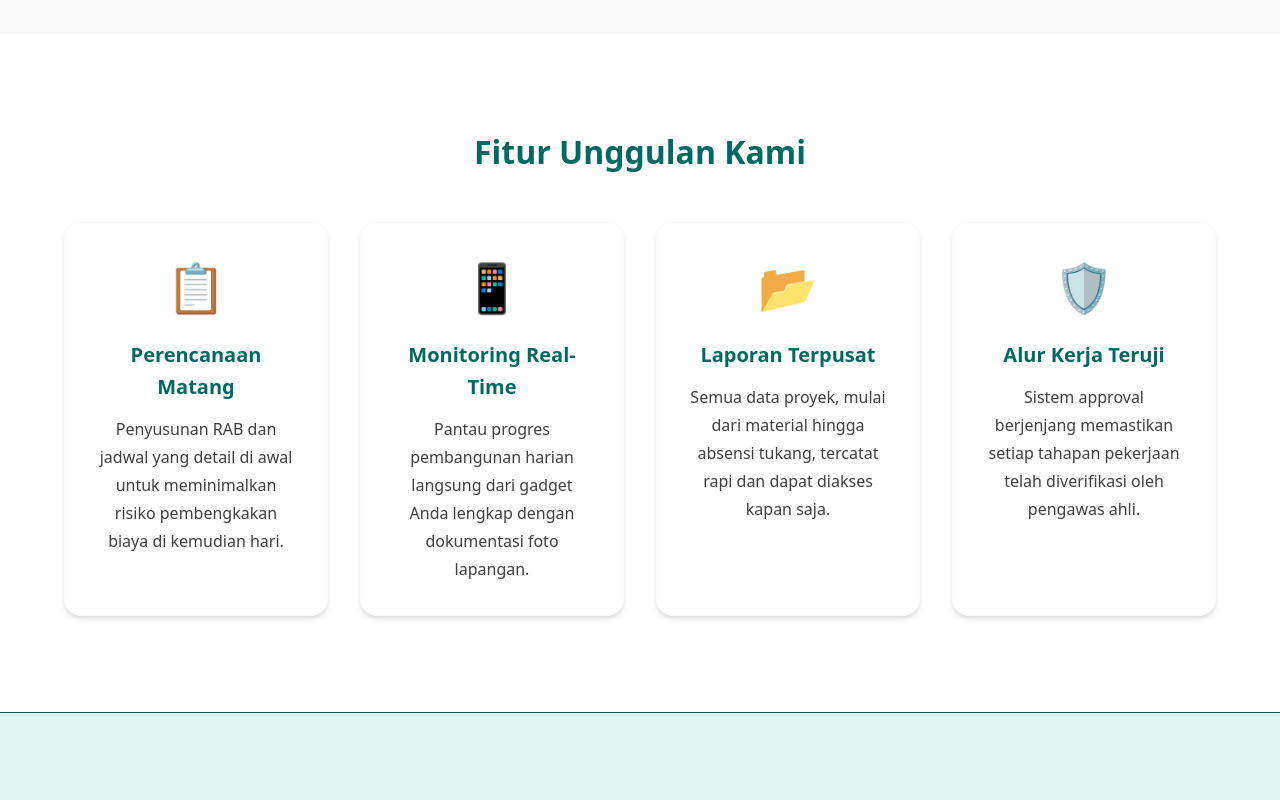
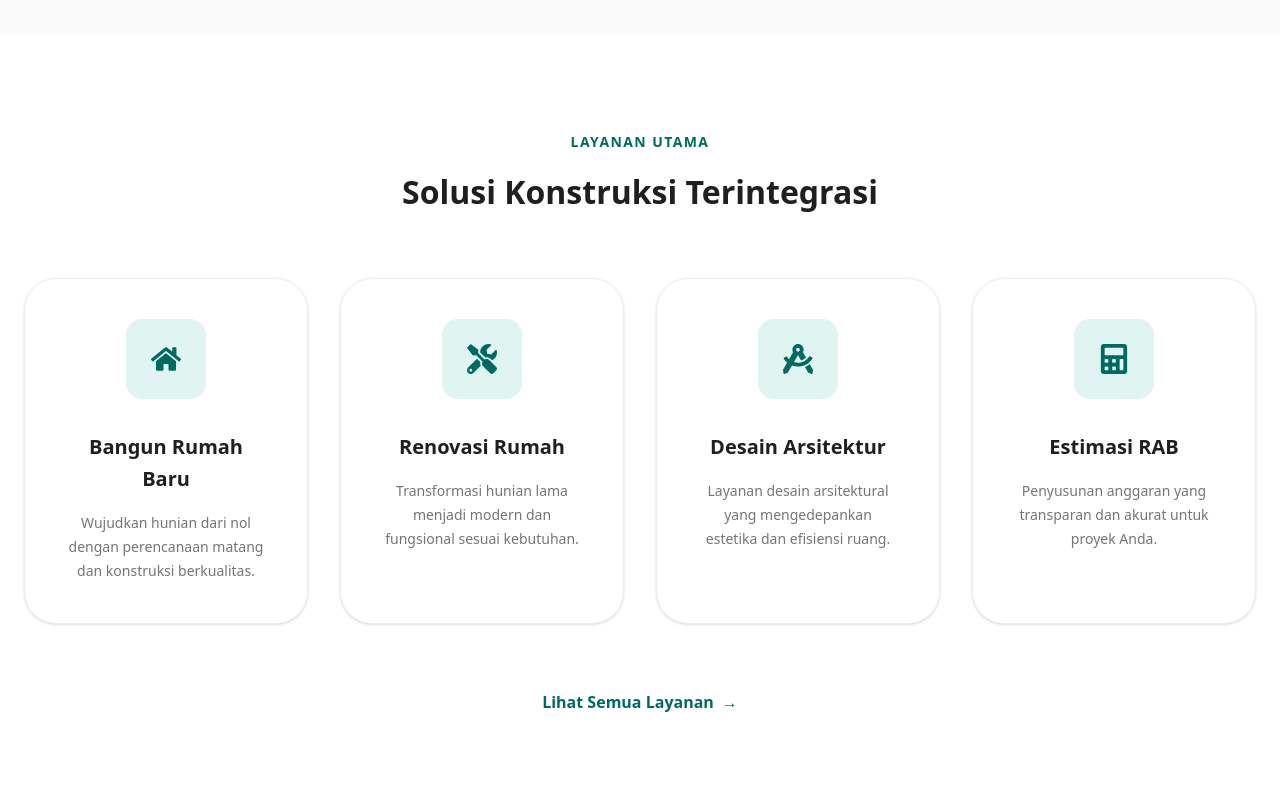
Before and after one commit to syahputrawork98-sketch/RKK-RumahKuKontruksi, a React (Vite) app in the folder client/: page / in a window 1280 px wide. Shown: the part 1320-2120 px from the top of the page. Built offline with nearby package versions, Linux system fonts and the light colour scheme.

Commit message:
style(client): polish PUB2-004 homepage service preview

```diff
--- a/client/src/modules/guest/components/home/FeaturesSection.jsx
+++ b/client/src/modules/guest/components/home/FeaturesSection.jsx
@@ -1,68 +1,93 @@
 // client/src/modules/guest/components/home/FeaturesSection.jsx
 import { motion } from "framer-motion";
+import { Link } from "react-router-dom";
 import { fadeUp } from "../../animations/fadeUpVariant";
+import { FaHome, FaTools, FaDraftingCompass, FaCalculator } from "react-icons/fa";
 
-const features = [
+const services = [
     {
-        title: "Perencanaan Matang",
-        desc: "Penyusunan RAB dan jadwal yang detail di awal untuk meminimalkan risiko pembengkakan biaya di kemudian hari.",
-        icon: "📋",
+        title: "Bangun Rumah Baru",
+        desc: "Wujudkan hunian dari nol dengan perencanaan matang dan konstruksi berkualitas.",
+        icon: <FaHome className="text-3xl text-primary-main" />,
     },
     {
-        title: "Monitoring Real-Time",
-        desc: "Pantau progres pembangunan harian langsung dari gadget Anda lengkap dengan dokumentasi foto lapangan.",
-        icon: "📱",
+        title: "Renovasi Rumah",
+        desc: "Transformasi hunian lama menjadi modern dan fungsional sesuai kebutuhan.",
+        icon: <FaTools className="text-3xl text-primary-main" />,
     },
     {
-        title: "Laporan Terpusat",
-        desc: "Semua data proyek, mulai dari material hingga absensi tukang, tercatat rapi dan dapat diakses kapan saja.",
-        icon: "📂",
+        title: "Desain Arsitektur",
+        desc: "Layanan desain arsitektural yang mengedepankan estetika dan efisiensi ruang.",
+        icon: <FaDraftingCompass className="text-3xl text-primary-main" />,
     },
     {
-        title: "Alur Kerja Teruji",
-        desc: "Sistem approval berjenjang memastikan setiap tahapan pekerjaan telah diverifikasi oleh pengawas ahli.",
-        icon: "🛡️",
+        title: "Estimasi RAB",
+        desc: "Penyusunan anggaran yang transparan dan akurat untuk proyek Anda.",
+        icon: <FaCalculator className="text-3xl text-primary-main" />,
     },
 ];
 
 export default function FeaturesSection() {
     return (
-        <section className="py-24 px-6">
-            <div className="max-w-6xl mx-auto text-center">
-
+        <section className="py-24 px-6 bg-white">
+            <div className="max-w-7xl mx-auto">
+                <div className="text-center mb-16">
+                    <motion.span
+                        className="text-primary-main text-m-bold uppercase tracking-widest mb-4 block"
+                        initial={{ opacity: 0 }}
+                        whileInView={{ opacity: 1 }}
+                        viewport={{ once: true }}
+                    >
+                        Layanan Utama
+                    </motion.span>
                     <motion.h2
-                    className="text-heading-l-bold mb-12 text-primary-main"
+                        className="text-heading-l-bold md:text-display text-neutral-100"
                         initial={{ opacity: 0, y: 30 }}
                         whileInView={{ opacity: 1, y: 0 }}
                         viewport={{ once: true }}
                         transition={{ duration: 0.6 }}
                     >
-                    Fitur Unggulan Kami
+                        Solusi Konstruksi Terintegrasi
                     </motion.h2>
+                </div>
 
                 <div className="grid grid-cols-1 md:grid-cols-2 lg:grid-cols-4 gap-8">
-                    {features.map((item, index) => (
+                    {services.map((item, index) => (
                         <motion.div
                             key={index}
-                            className="group bg-white p-8 rounded-2xl shadow-md hover:shadow-xl transition-all duration-300 hover:-translate-y-2 border border-neutral-20"
+                            className="group bg-white p-10 rounded-[32px] shadow-sm hover:shadow-2xl transition-all duration-500 hover:-translate-y-2 border border-neutral-30 flex flex-col items-center text-center"
                             initial="hidden"
                             whileInView="visible"
                             viewport={{ once: true }}
                             variants={fadeUp}
-                            custom={index * 0.3}
+                            custom={index * 0.2}
                         >
-                            <div className="text-display mb-5 group-hover:scale-110 transition-transform">
+                            <div className="w-20 h-20 bg-primary-surface rounded-2xl flex items-center justify-center mb-8 group-hover:rotate-6 transition-transform duration-300">
                                 {item.icon}
                             </div>
 
-                            <h3 className="text-heading-s-bold mb-3 text-primary-main">
+                            <h3 className="text-heading-s-bold mb-4 text-neutral-100">
                                 {item.title}
                             </h3>
-                            <p className="text-l-regular text-neutral-90">{item.desc}</p>
+                            <p className="text-m-regular text-neutral-70 leading-relaxed">{item.desc}</p>
                         </motion.div>
                     ))}
                 </div>
 
+                <motion.div
+                    className="mt-16 text-center"
+                    initial={{ opacity: 0 }}
+                    whileInView={{ opacity: 1 }}
+                    viewport={{ once: true }}
+                    transition={{ delay: 0.5 }}
+                >
+                    <Link
+                        to="/layanan"
+                        className="inline-flex items-center gap-2 text-primary-main text-l-bold hover:gap-4 transition-all duration-300"
+                    >
+                        Lihat Semua Layanan <span>→</span>
+                    </Link>
+                </motion.div>
             </div>
         </section>
     );
```
Lines whose indentation alone changed are shown as unchanged.
